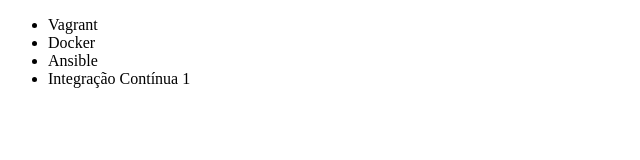
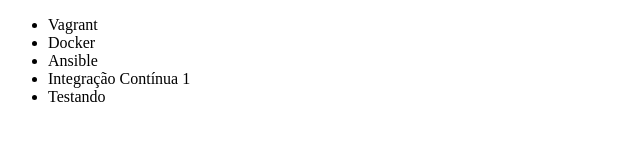
Before and after one commit to Brillantino/alura-git, a plain HTML site: page index.html in a window 1280 px wide. Shown: the full height of the page, 0-640 px from the left. Drawn offline with Linux system fonts and the light colour scheme.

Commit message:
Adicionando mais um item na lista

```diff
--- a/index.html
+++ b/index.html
@@ -10,6 +10,7 @@
         <li>Docker</li>
         <li>Ansible</li>
         <li>Integração  Contínua 1</li>
+        <li>Testando</li>
     </ul>
 </body>
 </html>
```
